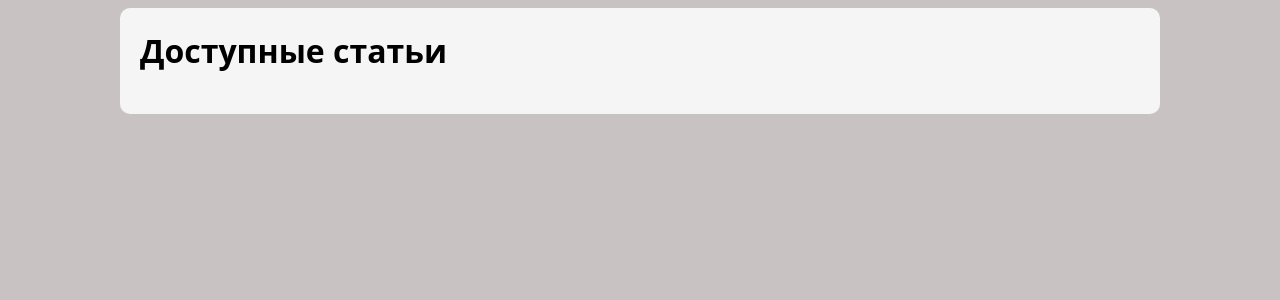
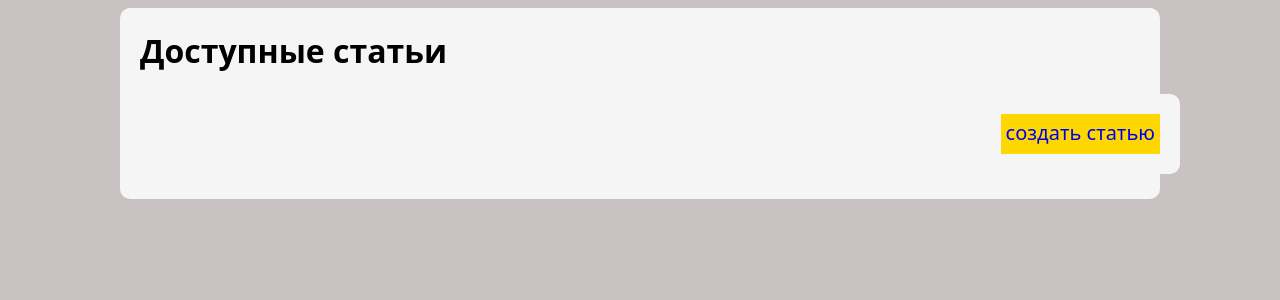
Before and after one commit to chekau/ruviki, a Flask app: page / in a window 1280 px wide. Shown: the top 300 px of the page. Run offline with Flask 3, Linux system fonts and the light colour scheme.

Commit message:
добавили кнопку создать статью

```diff
--- a/static/style.css
+++ b/static/style.css
@@ -117,3 +117,28 @@ body {
 
 
 }
+
+
+.header {
+    height: 80px;
+    background-color: whitesmoke;
+    border-radius: 10px;
+    padding-left: 20px;
+    padding-right: 20px;
+    width: 1000px;
+    margin-bottom: 5px;
+    display: flex;
+    justify-content: flex-end;
+    align-items: center;
+}
+
+
+.create_button {
+    height: 30px;
+    width: auto;
+    background-color: gold;
+    padding: 5px;
+    text-decoration: none;
+    font-size: 20px;
+
+}
--- a/templates/index.html
+++ b/templates/index.html
@@ -9,6 +9,12 @@
 <body>
     <div class="article_list">
         <h1>Доступные статьи</h1>
+
+        <div class="header">
+            <a class="create_button" href="{{ url_for('create_article')}}">создать статью</a>
+
+        </div>
+
 
         <div class="article_table">
             {% for article in articles %}
```
